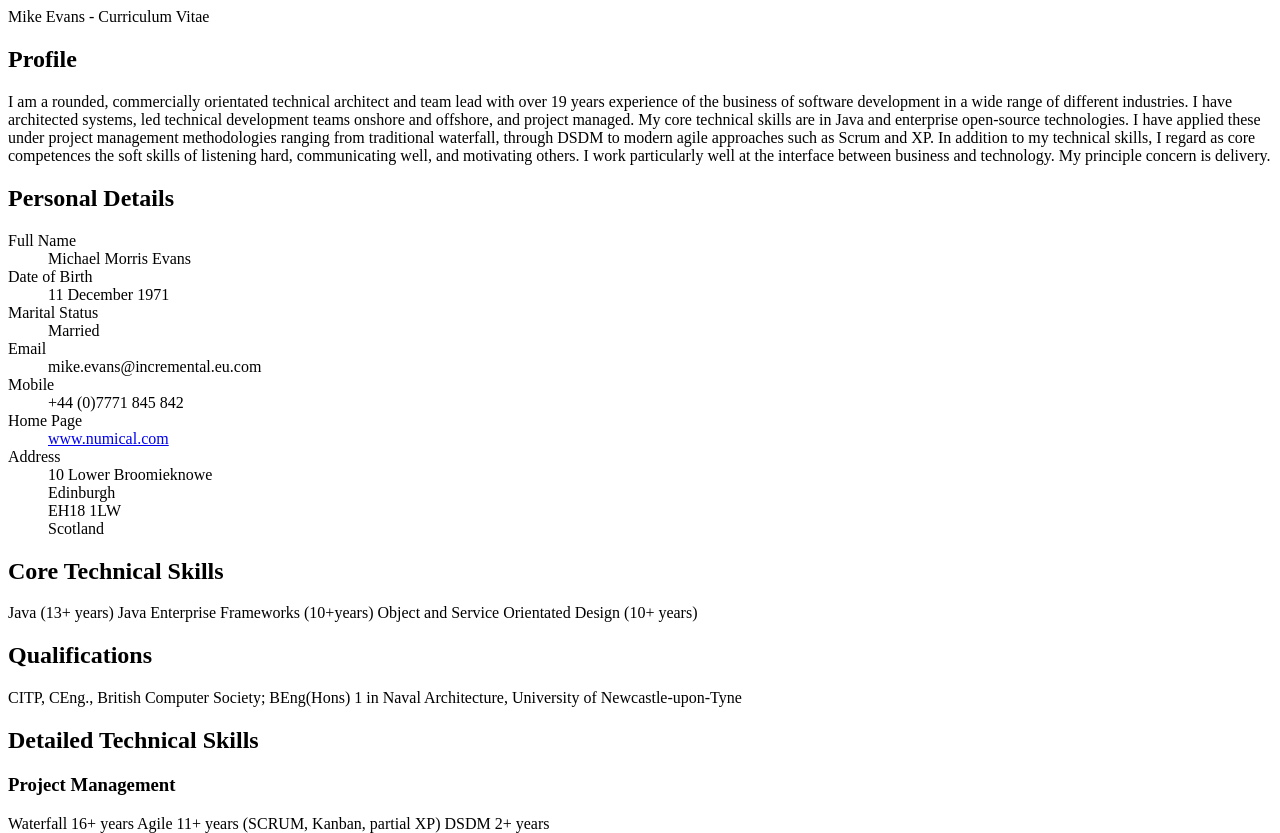
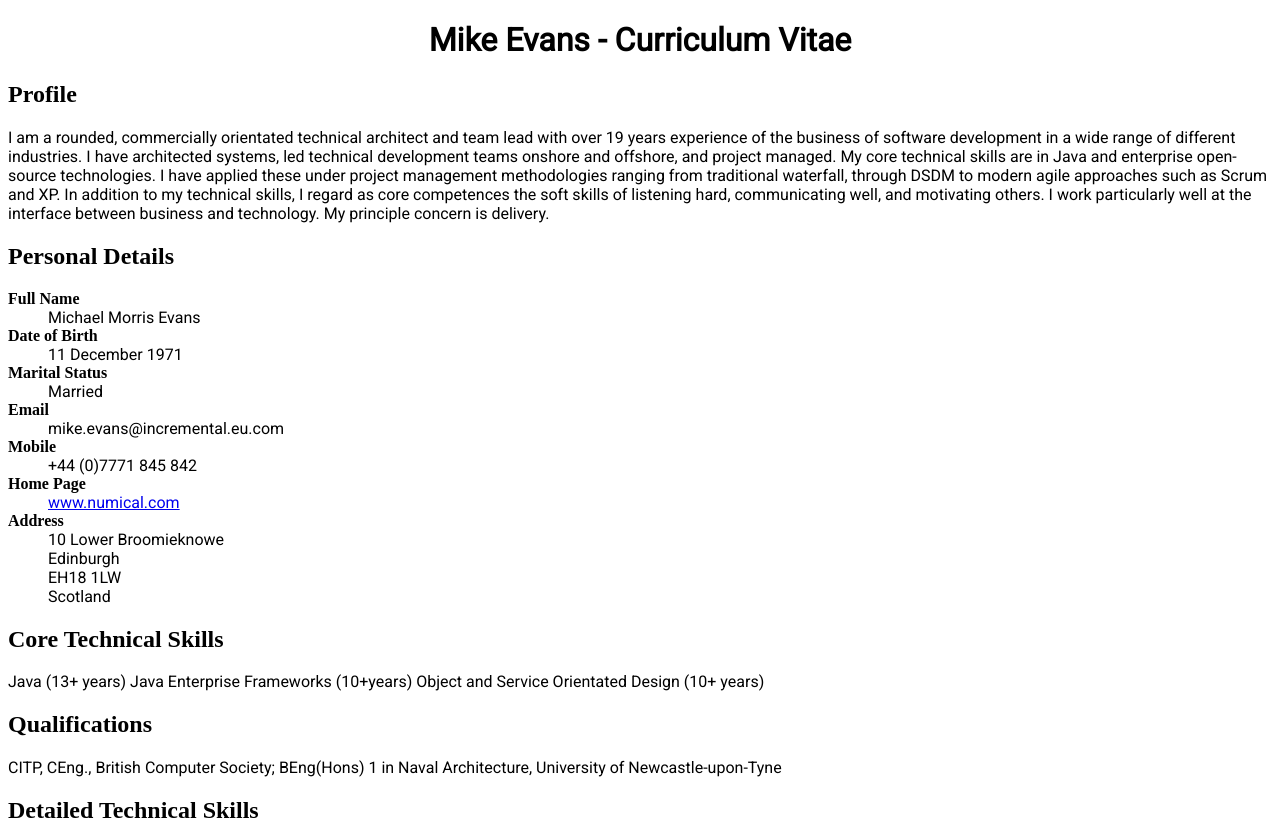
Before and after one commit to numical/numical-website, a plain HTML site: page cv/cv.html in a window 1280 px wide. Shown: the top 833 px of the page. Drawn offline with Linux system fonts and the light colour scheme.

Commit message:
basic fonts on cv

```diff
--- a/cv/cv.css
+++ b/cv/cv.css
@@ -0,0 +1,17 @@
+html {
+  box-sizing: border-box;
+  font-family: 'Roboto', sans-serif;
+}
+
+*, *:before, *:after {
+  box-sizing: inherit;
+}
+
+header, footer {
+    text-align: center;
+}
+
+h2, h3, dt {
+    font-family: serif;
+    font-weight: bold;
+}
--- a/cv/cv.html
+++ b/cv/cv.html
@@ -10,12 +10,13 @@
   <meta name="viewport" content="width=device-width, initial-scale=1">
 
   <link rel="stylesheet" media="screen" href="cv.css">
+  <link href="https://fonts.googleapis.com/css?family=Roboto" rel="stylesheet">
   <script src="html5shivs.js"></script>
 </head>
 
 <body>
 
-  <header role="banner">Mike Evans - Curriculum Vitae</header>
+  <header role="banner"><h1>Mike Evans - Curriculum Vitae</h1></header>
 
   <section>
     <h2>Profile</h2>
@@ -338,8 +339,6 @@ The system ran the yard for 5 years after my departure.
     </section>
   </section>
 
-  <footer role="contentinfo">
-      Mike Evans - Curriculum Vitae
-  </footer>
+  <footer role="contentinfo"><h1>Mike Evans - Curriculum Vitae</h1></footer>
 </body>
 </html>
```
